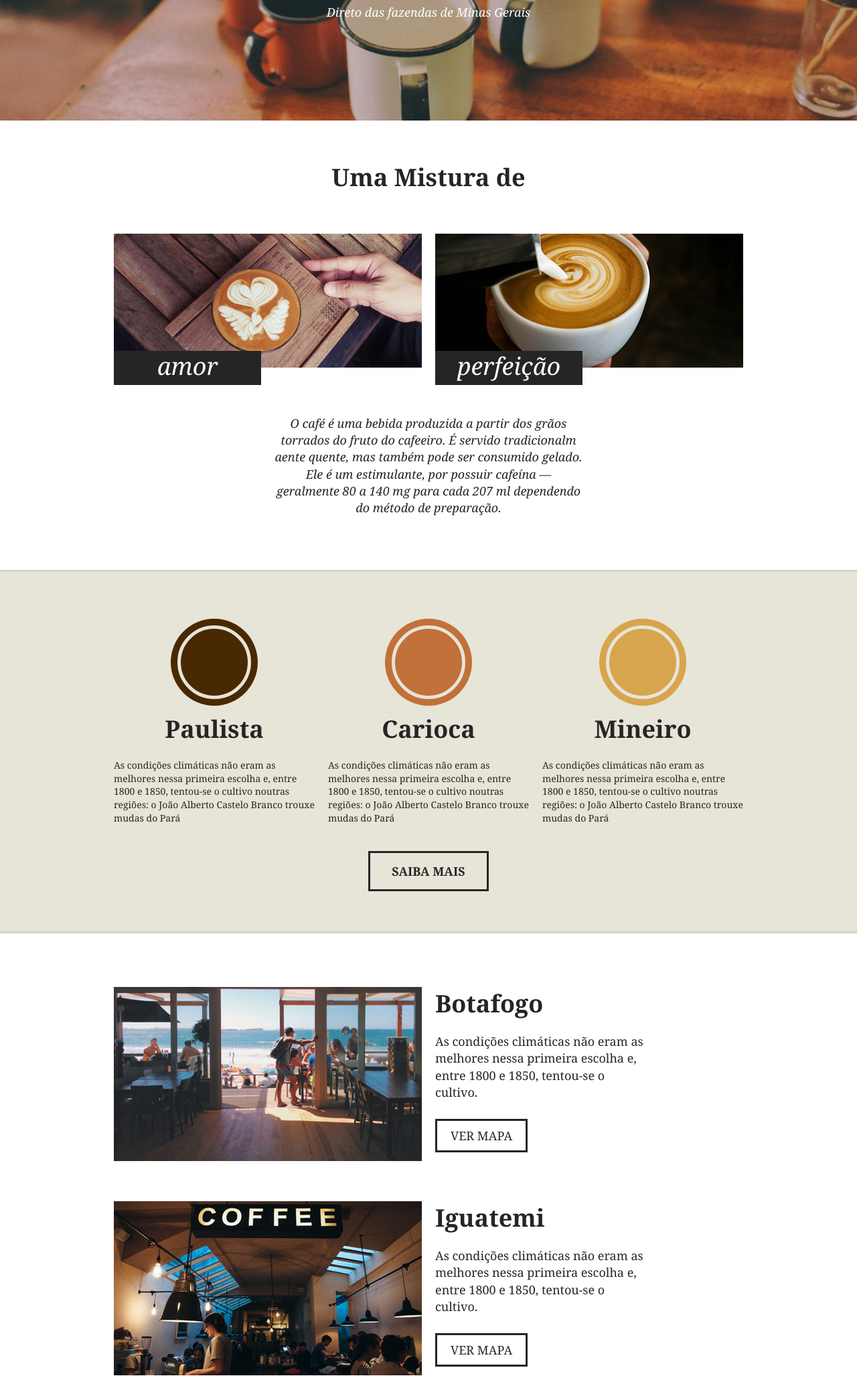
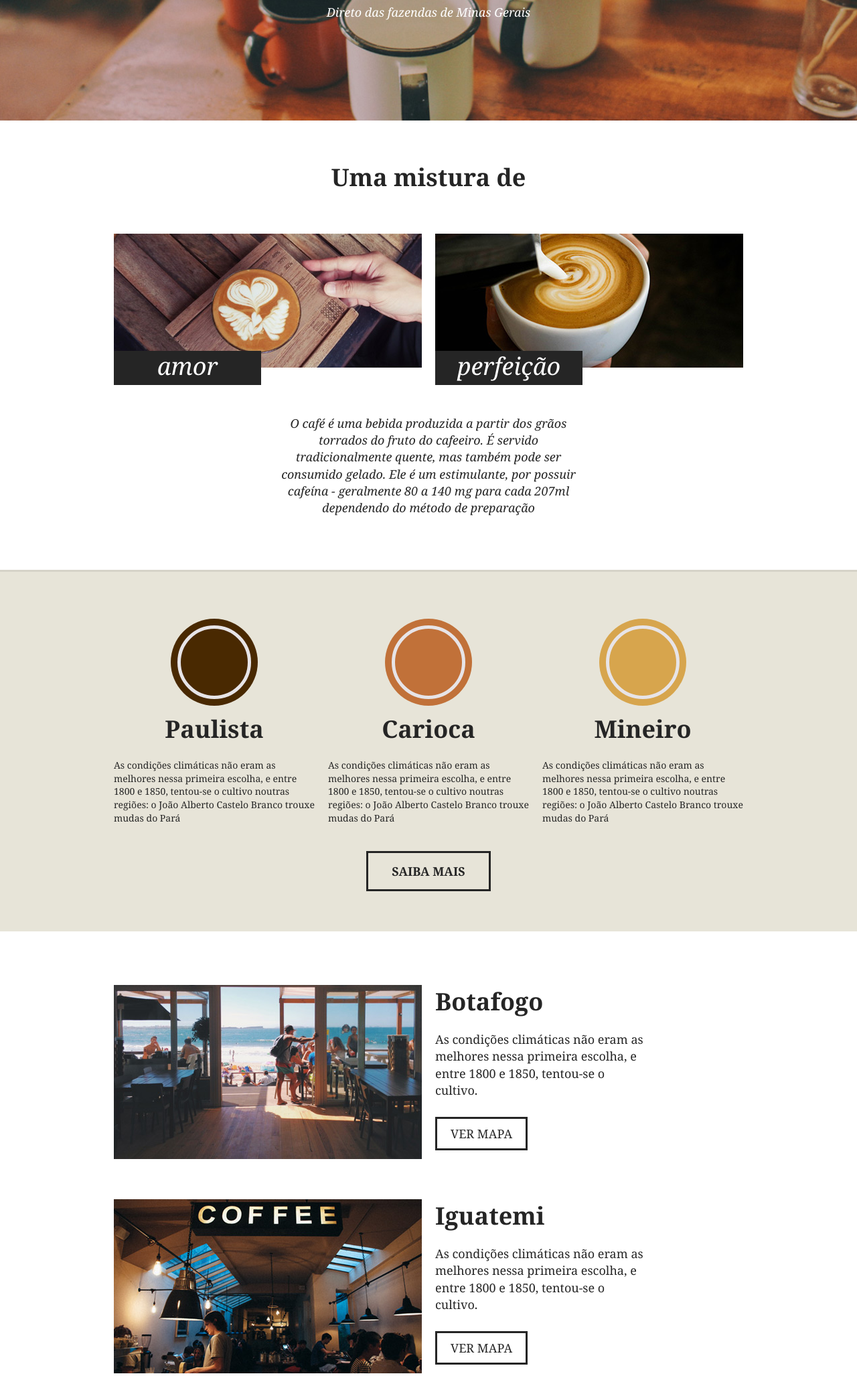
Before and after one commit to pedrocamussi/origamid, a PHP site: page / in a window 1280 px wide. Shown: the part 382-2440 px from the top of the page at 67% size. Run offline with PHP 8.4, Linux system fonts and the light colour scheme.

Commit message:
backing to the course

```diff
--- a/Advanced CSS Positioning/brafe1/css/styles.css
+++ b/Advanced CSS Positioning/brafe1/css/styles.css
@@ -1,40 +1,44 @@
+/* Breakpoints
+960px
+740px
+
+*/
+
+
+
 /* Reset */
-
-body, h1, h2, h3, p, ul{
+*{
+    margin: 0;
     padding: 0;
-    margin: 0px;
 }
-
 body{
     font-family: Georgia, serif;
     color: #252525;
 }
 
-*{
-    box-sizing: border-box;
-}
-
 /* Menu */
-
 .menu{
     background: #252525;
     padding: 20px 0;
 }
+
 .menu-container{
     max-width: 960px;
     margin: 0 auto;
 }
+
 .menu-container::after, .menu-container::before{
     content: '';
     display: table;
     clear: both;
 }
 
-a.menu-logo{
+.menu-logo{
     display: block;
     float: left;
     margin-left: 10px;
 }
+
 .menu-nav{
     float: right;
     margin-right: 10px;
@@ -43,36 +47,47 @@ a.menu-logo{
 .menu-nav li{
     display: inline-block;
 }
+
 .menu-nav a{
     display: block;
-    padding: 10px;    /* Aumentando a área de contato do botão */
+    padding: 10px;
     text-decoration: none;
     color: #fff;
     font-size: 1.125em;
+}
+/* @media only screen and (max-width: 739px) Por exemplo imprimir uma página mas manter o layout WEB e não Mobile */
+@media only screen and (max-width: 739px){
+    .menu-nav{
+        float: none;
+        clear: both;
+    }
+
 }
 
 /* Intro */
 
 .intro{
-    background: url('../img/bg-intro.jpg')no-repeat center center;
+    background: url('/img/bg-intro.jpg') no-repeat center center;
     background-size: cover;
     padding: 150px 0;
     text-align: center;
     color: #fff;
 }
+
 .intro h1{
     text-transform: uppercase;
     font-size: 3em;
+}
 
-}
 .intro h1::after{
-    content:'';
+    content: '';
     display: block;
     width: 20px;
     height: 4px;
     background: #fff;
     margin: 10px auto;
 }
+
 .intro p{
     font-style: italic;
     font-size: 1.125em;
@@ -87,7 +102,9 @@ a.menu-logo{
 .sobre-container{
     max-width: 960px;
     margin: 0 auto;
+
 }
+
 .sobre-container::after, .sobre-container::before{
     content: '';
     display: table;
@@ -105,14 +122,16 @@ a.menu-logo{
     float: left;
     margin: 0 10px;
 }
+
 .sobre-item img{
     display: block;
     max-width: 100%;
 }
+
 .sobre-item h3{
     font-size: 2.25em;
     line-height: 1em;
-    background: #252525;
+    background-color: #252525;
     width: 220px;
     color: #fff;
     font-style: italic;
@@ -123,43 +142,40 @@ a.menu-logo{
     position: relative;
 }
 
-.sobre > p {
+.sobre > p{ /* P diretamente ligado */
     font-size: 1.125em;
     line-height: 1.4em;
     font-style: italic;
     text-align: center;
     margin: 20px auto;
-    max-width: 460px;
+    max-width: 460px
 }
-/* Produtos */
-.produtos{
-    background: #e7e4d8;
-    padding: 60px 0;
-    border-top: 3px solid #d6d3c8;
-    border-bottom: 3px solid #d6d3c8;
-}
+
 /* Produtos */
 
 .produtos{
     background: #e7e4d8;
     padding: 60px 0;
-    border-top: 3px solid #d6d3c8
-    border-bottom: 3px solid #d6d3c8
+    border-top:  3px solid #d6d3c8;
 }
+
 .produtos-container{
     max-width: 960px;
     margin: 0 auto;
 }
-.produtos-container::before, .produtos-container::after{
+
+.produtos-container::after, .produtos-container::before{
     content: '';
     display: table;
     clear: both;
 }
+
 .produtos-item{
     width: 300px;
     float: left;
     margin: 0 10px 20px 10px;
 }
+
 .produtos-item h2{
     text-align: center;
     font-size: 2.25em;
@@ -174,15 +190,15 @@ a.menu-logo{
     background: currentColor;
     border-radius: 50%;
     margin: 20px auto;
-    border: 5px solid #e7e4d8;
-    box-shadow: 0 0 0 10px currentColor;;
+    border: 5px solid #e7e4e7;
+    box-shadow: 0 0 0 10px currentColor;
 }
 h2.produtos-paulista::before{
     color: #492901;
 }
 
 h2.produtos-carioca::before{
-    color: #c17139;
+    color: #c17139
 }
 
 h2.produtos-mineiro::before{
@@ -205,45 +221,56 @@ h2.produtos-mineiro::before{
     text-transform: uppercase;
     text-align: center;
     padding: 15px 0;
-    margin: 20px auto 0 auto;
+    margin: 20px auto 0 auto ;
 }
 
 /* Locais */
+
 .locais{
     max-width: 960px;
     margin: 0 auto;
     padding: 20px 0;
 }
+
 .locais-item{
     clear: both;
     margin: 60px auto;
+    /* overflow: hidden;  Outra forma de se utilizar cleafix
+    porém usável apenas no caso de não ter outros itens flutuando, e sim dentro de "locais item"
+    */
 }
-.locais-item::after,.locais-item::before{
+
+.locais-item::after, .locais-item::before{
     content: '';
     display: table;
     clear: both;
 }
+
 .locais-item img{
     width: 460px;
     display: block;
     float: left;
     margin: 0 10px;
 }
+
 .locais-item > div{
     width: 460px;
     float: left;
     margin: 0 10px;
 }
+
 .locais-item h2{
     font-size: 2.25em;
     margin-bottom: 20px;
 }
+
 .locais-item p{
     font-size: 1.125em;
     line-height: 1.4em;
     max-width: 320px;
     margin-bottom: 40px;
 }
+
 .locais-item a{
     font-size: 1.125em;
     text-transform: uppercase;
@@ -262,10 +289,10 @@ h2.produtos-mineiro::before{
 
 .assine-container{
     max-width: 960px;
-    margin:0 auto;
+    margin: 0 auto;
 }
 
-.assine-container::after,.assine-container::before{
+.assine-container::after, .assine-container::before{
     content: '';
     display: table;
     clear: both;
@@ -280,7 +307,6 @@ h2.produtos-mineiro::before{
 .assine-info h2{
     font-size: 2.25em;
 }
-
 .assine-info p{
     font-size: 1.5em;
     font-style: italic;
@@ -288,7 +314,7 @@ h2.produtos-mineiro::before{
 
 .assine form{
     width: 460px;
-    margin:10px 10px 0 10px;
+    margin: 10px 10px 0 10px;
     float: left;
 }
 
@@ -297,25 +323,26 @@ h2.produtos-mineiro::before{
 }
 
 .assine input{
+    box-sizing: border-box;
     width: 320px;
     border: 3px solid #252525;
     background: none;
     font-size: 1.5em;
     font-style: italic;
-    font-family:Georgia, serif ;
+    font-family: Georgia, serif;
     padding: 10px;
     float: left;
 }
 
 .assine button{
     background: #252525;
-    border: none;
     font-family: Georgia, serif;
     text-transform: uppercase;
     font-size: 1.5em;
     width: 140px;
     padding: 13px 0;
     color: #fff;
+    border: none;
     cursor: pointer;
 }
 
@@ -323,7 +350,7 @@ h2.produtos-mineiro::before{
 
 .footer{
     background: #d6d3c8;
-    padding: 40px 0;
+    padding: 40px 0 ;
 }
 
 .footer-container{
@@ -343,6 +370,7 @@ h2.produtos-mineiro::before{
     font-size: 1.125em;
     line-height: 1.4em;
 }
+
 .footer img{
     float: right;
     margin: 0 10px;
--- a/Advanced CSS Positioning/brafe1/index.html
+++ b/Advanced CSS Positioning/brafe1/index.html
@@ -1,59 +1,59 @@
 <!DOCTYPE html>
-<html lang="en">
+<html lang="pt">
 <head>
     <meta charset="UTF-8">
     <meta name="viewport" content="width=device-width, initial-scale=1.0, shrink-to-fit=no">
-    <link rel="stylesheet"  type="text/css" href="css/styles.css">
-    <title>Brafé I</title>
+    <link rel="stylesheet" href="css/styles.css">
+    <title>Brafé - 1</title>
 </head>
 <body>
     <header class="menu">
         <div class="menu-container">
-            <a class="menu-logo" href="#"><img src="img/brafe.png" alt="Brafé "></a>
+            <a class="menu-logo"href="#"><img src="img/brafe.png" alt="Logo Brafé"></a>
             <nav class="menu-nav">
                 <ul>
-                    <li><a href="sobre.html">Sobre</a></li>
-                    <li><a href="produtos.html">Produtos</a></li>
-                    <li><a href="portfolio.html">Portfólio</a></li>
-                    <li><a href="contato.html">Contato</a></li>
+                    <li><a href="#">Sobre</a></li>
+                    <li><a href="#">Produtos</a></li>
+                    <li><a href="#">Portfólio</a></li>
+                    <li><a href="#">Contato</a></li>
                 </ul>
             </nav>
         </div>
     </header>
 
     <main class="intro">
-        <h1>Cafés com a cara<br> do Brasil</h1>
+        <h1>Cafés com a cara<br>do Brasil</h1>
         <p>Direto das fazendas de Minas Gerais</p>
     </main>
 
     <section class="sobre">
-        <h2>Uma Mistura de </h2>
+        <h2>Uma mistura de</h2>
         <div class="sobre-container">
             <div class="sobre-item">
-                <img src="img/cafe-1.jpg" alt="Xícara de café com um coração">
+                <img src="img/cafe-1.jpg" alt="">
                 <h3>amor</h3>
             </div>
             <div class="sobre-item">
-                <img src="img/cafe-2.jpg" alt="Xícara de café sendo misturada ao leite">
+                <img src="img/cafe-2.jpg" alt="">
                 <h3>perfeição</h3>
             </div>
         </div>
-        <p>O café é uma bebida produzida a partir dos grãos torrados do fruto do cafeeiro. É servido tradicionalm aente quente, mas também pode ser consumido gelado. Ele é um estimulante, por possuir cafeína — geralmente 80 a 140 mg para cada 207 ml dependendo do método de preparação.</p>
+        <p>O café é uma bebida produzida a partir dos grãos torrados do fruto do cafeeiro. É servido tradicionalmente quente, mas também pode ser consumido gelado. Ele é um estimulante, por possuir cafeína - geralmente 80 a 140 mg para cada 207ml dependendo do método de preparação</p>
     </section>
 
     <section class="produtos">
         <div class="produtos-container">
             <div class="produtos-item">
                 <h2 class="produtos-paulista">Paulista</h2>
-                <p>As condições climáticas não eram as melhores nessa primeira escolha e, entre 1800 e 1850, tentou-se o cultivo noutras regiões: o João Alberto Castelo Branco trouxe mudas do Pará</p>
+                <p>As condições climáticas não eram as melhores nessa primeira escolha, e entre 1800 e 1850, tentou-se o cultivo noutras regiões: o João Alberto Castelo Branco trouxe mudas do Pará</p>
             </div>
             <div class="produtos-item">
                 <h2 class="produtos-carioca">Carioca</h2>
-                <p>As condições climáticas não eram as melhores nessa primeira escolha e, entre 1800 e 1850, tentou-se o cultivo noutras regiões: o João Alberto Castelo Branco trouxe mudas do Pará</p>
+                <p>As condições climáticas não eram as melhores nessa primeira escolha, e entre 1800 e 1850, tentou-se o cultivo noutras regiões: o João Alberto Castelo Branco trouxe mudas do Pará</p>
             </div>
             <div class="produtos-item">
                 <h2 class="produtos-mineiro">Mineiro</h2>
-                <p>As condições climáticas não eram as melhores nessa primeira escolha e, entre 1800 e 1850, tentou-se o cultivo noutras regiões: o João Alberto Castelo Branco trouxe mudas do Pará</p>
+                <p>As condições climáticas não eram as melhores nessa primeira escolha, e entre 1800 e 1850, tentou-se o cultivo noutras regiões: o João Alberto Castelo Branco trouxe mudas do Pará</p>
             </div>
         </div>
         <a class="produtos-btn" href="#">Saiba Mais</a>
@@ -61,27 +61,27 @@
 
     <section class="locais">
         <div class="locais-item">
-            <img src="img/botafogo.jpg" alt="Unidade Brafé Botafogo">
+            <img src="img/botafogo.jpg" alt="Brafé Unidade Botafogo">
             <div>
                 <h2>Botafogo</h2>
-                <p>As condições climáticas não eram as melhores nessa primeira escolha e, entre 1800 e 1850, tentou-se o cultivo.</p>
-                <a href="#"> VER MAPA </a>
+                <p>As condições climáticas não eram as melhores nessa primeira escolha, e entre 1800 e 1850, tentou-se o cultivo.</p>
+                <a href="#">Ver Mapa</a>
             </div>
         </div>
         <div class="locais-item">
-            <img src="img/iguatemi.jpg" alt="Unidade Brafé Iguatemi">
+            <img src="img/iguatemi.jpg" alt="Brafé Unidade Iguatemi">
             <div>
                 <h2>Iguatemi</h2>
-                <p>As condições climáticas não eram as melhores nessa primeira escolha e, entre 1800 e 1850, tentou-se o cultivo.</p>
-                <a href="#"> VER MAPA </a>
+                <p>As condições climáticas não eram as melhores nessa primeira escolha, e entre 1800 e 1850, tentou-se o cultivo.</p>
+                <a href="#">Ver Mapa</a>
             </div>
         </div>
         <div class="locais-item">
-            <img src="img/mineirao.jpg" alt="Unidade Brafé Mineirão">
+            <img src="img/mineirao.jpg" alt="Brafé Unidade Mineirão">
             <div>
                 <h2>Mineirão</h2>
-                <p>As condições climáticas não eram as melhores nessa primeira escolha e, entre 1800 e 1850, tentou-se o cultivo.</p>
-                <a href="#"> VER MAPA </a>
+                <p>As condições climáticas não eram as melhores nessa primeira escolha, e entre 1800 e 1850, tentou-se o cultivo.</p>
+                <a href="#">Ver Mapa</a>
             </div>
         </div>
     </section>
@@ -89,11 +89,11 @@
     <section class="assine">
         <div class="assine-container">
             <div class="assine-info">
-                <h2>Assine Nossa Newsletter</h2>
+                <h2>Assine a nossa Newsletter</h2>
                 <p>promoções e eventos mensais</p>
             </div>
-            <form>
-                <label>E-mail</label>
+            <form >
+                <label for="">E-mail</label>
                 <input type="text" placeholder="Digite seu e-mail">
                 <button type="submit">Enviar</button>
             </form>
@@ -102,11 +102,9 @@
 
     <footer class="footer">
         <div class="footer-container">
-            <p>Este é um projeto da Origamid. Mais em origamid.com
-               <br>Praia de Botafogo, 300, 5º andar - Botafogo - Rio de Janeiro</p>
-               <img src="img/brafe.png" alt="Logo Brafe">
+            <p>Este é um projeto da Origamid. Mas em origamid.com <br> Praia de Botafogo, 300, 5° andar - Botafogo - Rio de Janeiro</p>
+            <img src="img/brafe.png" alt="Logo Brafé">
         </div>
     </footer>
-
 </body>
 </html>
```
